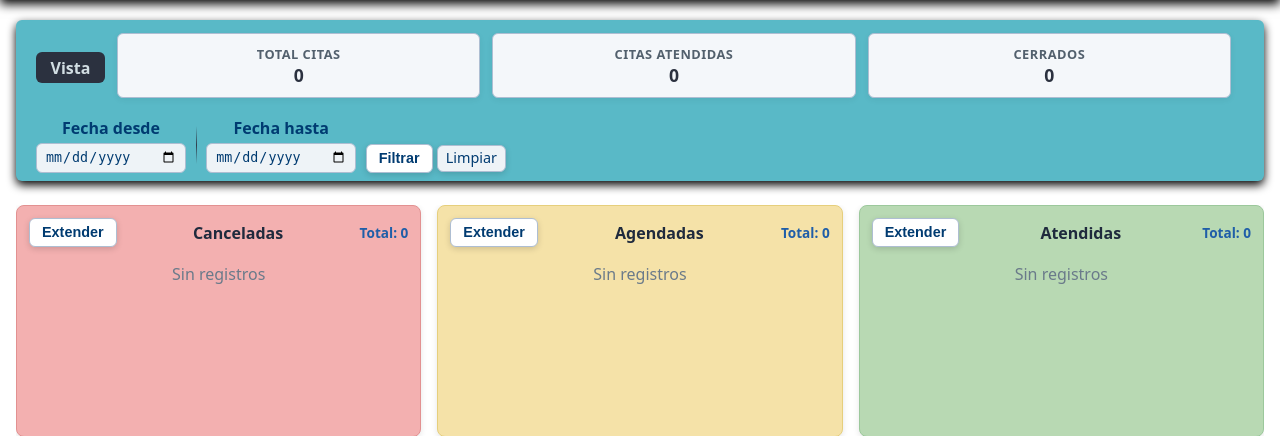
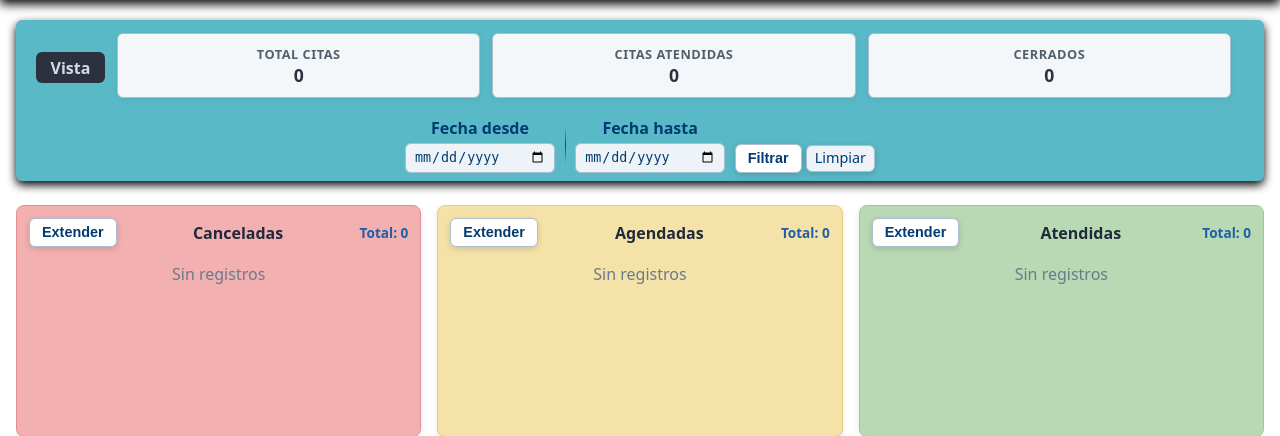
Before and after one commit to diegomacias-11/COMERCIAL-ARAU, a Django app: page /comercial/citas/kanban/ in a window 1280 px wide. Shown: the part 137-573 px from the top of the page. Run offline with Django 5.2, Linux system fonts and the light colour scheme; the visitor is signed in with stand-in values (Sample User, id 1); data that the repository does not hold is empty; parts of the project's set-up code (start-up, migrations or seed data) failed here and were passed over.

Commit message:
centrado

```diff
--- a/comercial/templates/comercial/kanban.html
+++ b/comercial/templates/comercial/kanban.html
@@ -22,7 +22,7 @@
       </div>
       <span class="kanban-citas-spacer" aria-hidden="true"></span>
     </div>
-    <div class="kanban-citas-row">
+    <div class="kanban-citas-row kanban-citas-row-filters">
       <form method="get" class="filter-form-simple kanban-filter">
         <div class="filter-block">
           <label for="fecha_desde">Fecha desde</label>
--- a/static/css/style.css
+++ b/static/css/style.css
@@ -955,6 +955,13 @@ body.reportes-no-scroll { overflow: hidden; }
 .kanban-citas-spacer {
   width: 1px;
   height: 1px;
+}
+.kanban-citas-row-filters {
+  grid-template-columns: 1fr auto 1fr;
+}
+.kanban-citas-row-filters .filter-form-simple {
+  grid-column: 2;
+  justify-self: center;
 }
 .filter-title-row {
   width: 100%;
```
